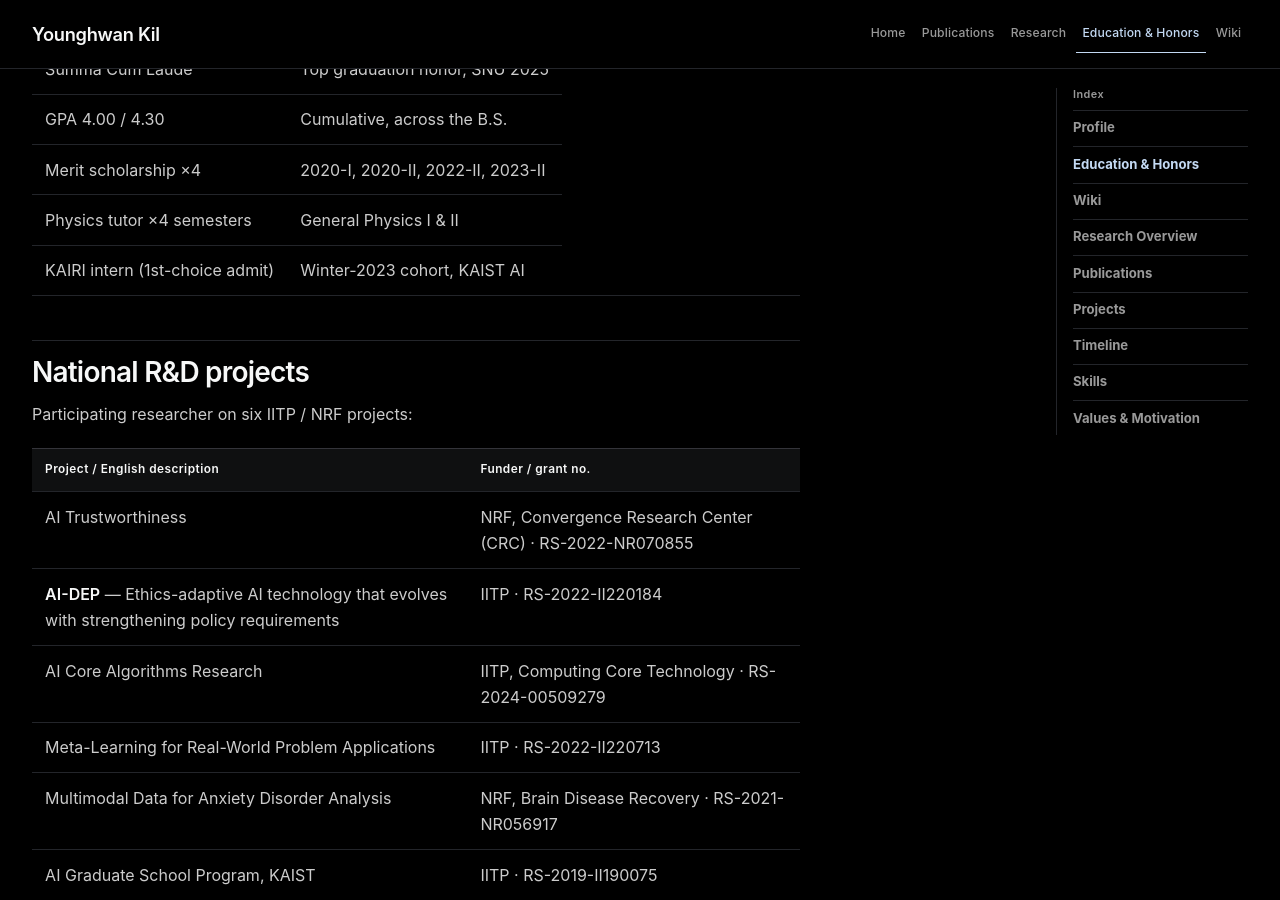
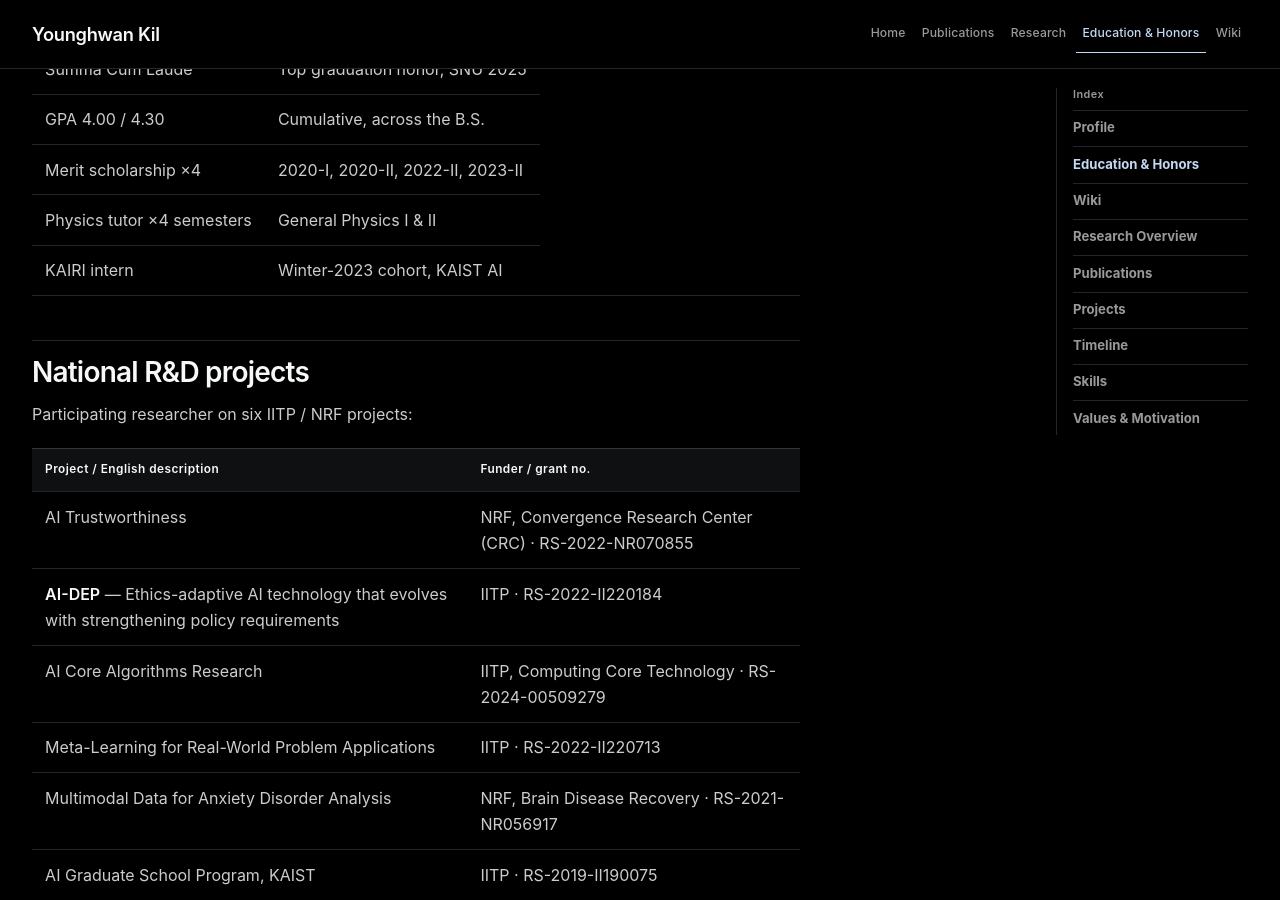
Before and after one commit to YounghwanKil/younghwan-kil, a Jekyll site: the page built from wiki/education.md, in a window 1280 px wide and 900 px high, scrolled down 899 px. Built offline with Jekyll 4.4.1, drawn with Linux system fonts in a browser that asks for light colours.

Commit message:
Remove first-choice admission wording from KAIRI entries

```diff
--- a/wiki/education.md
+++ b/wiki/education.md
@@ -35,7 +35,7 @@
 | GPA 4.00 / 4.30 | Cumulative, across the B.S. |
 | Merit scholarship ×4 | 2020-I, 2020-II, 2022-II, 2023-II |
 | Physics tutor ×4 semesters | General Physics I & II |
-| KAIRI intern (1st-choice admit) | Winter-2023 cohort, KAIST AI |
+| KAIRI intern | Winter-2023 cohort, KAIST AI |
 
 ## National R&D projects
 
```
Also changed, not shown: wiki/timeline.md (+1 -1 lines).
